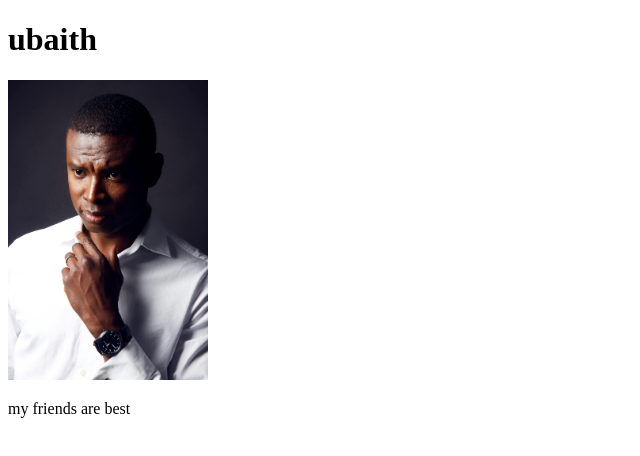
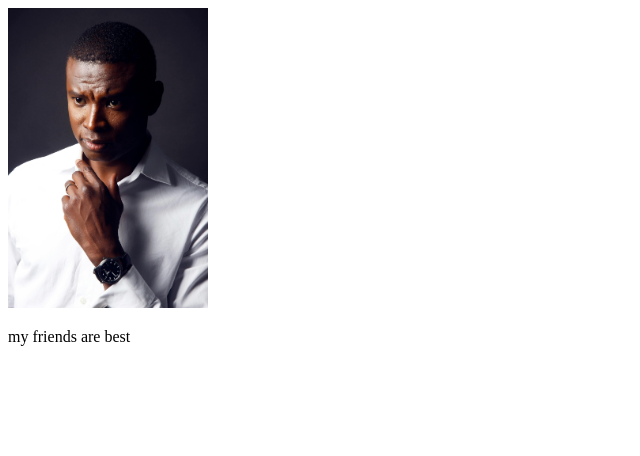
Before and after one commit to ubaith444/first-prg, a plain HTML site: page index.html in a window 1280 px wide. Shown: the whole page, without its empty margins (0-640 px from the left). Drawn offline with Linux system fonts and the light colour scheme.

Commit message:
first commit

```diff
--- a/index.html
+++ b/index.html
@@ -4,9 +4,7 @@
     <meta charset="UTF-8">
     <meta name="viewport" content="width=device-width, initial-scale=1.0">
     <title>my first website</title>
-</head>
-<body>
-    <h1>ubaith</h1>
+
     <img width="200px" src="profile.jpg" alt="">
     <p>my friends are best</p>
 </body>
```
